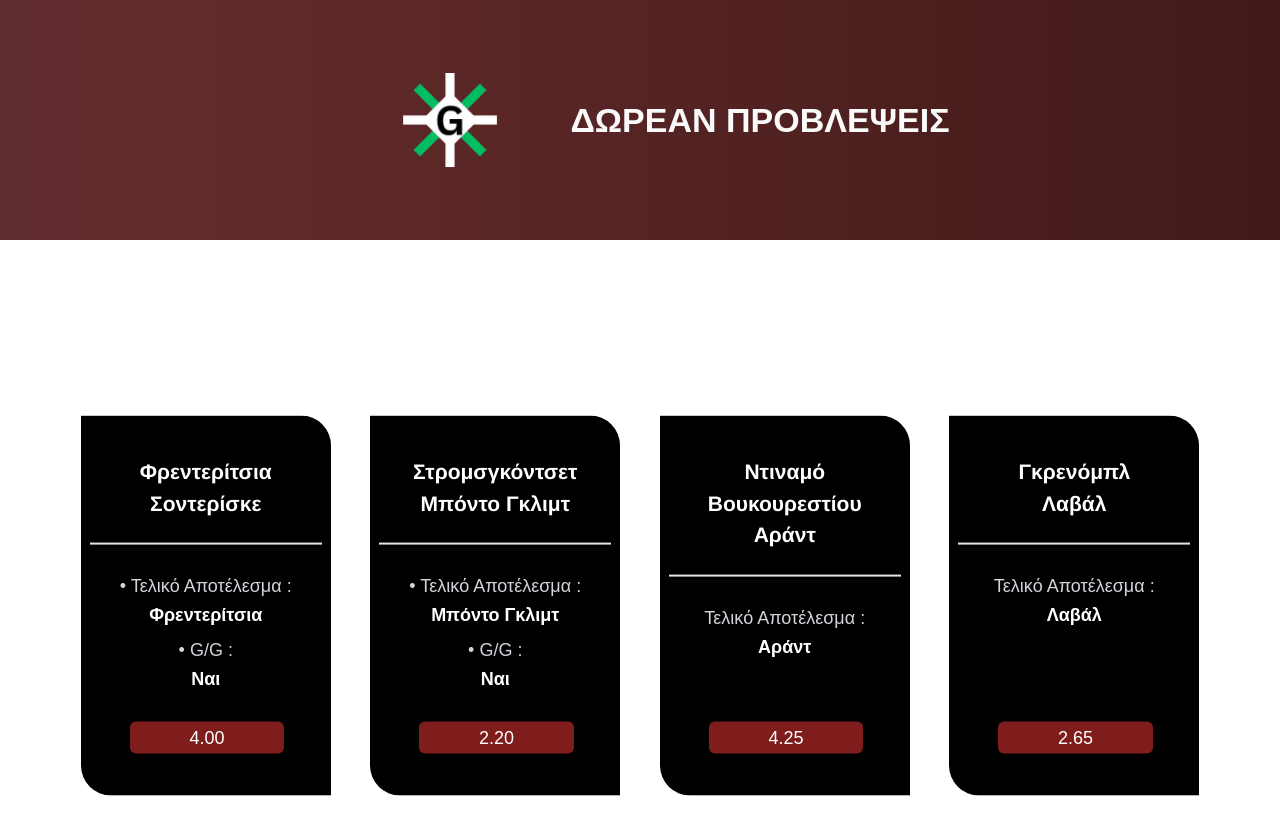
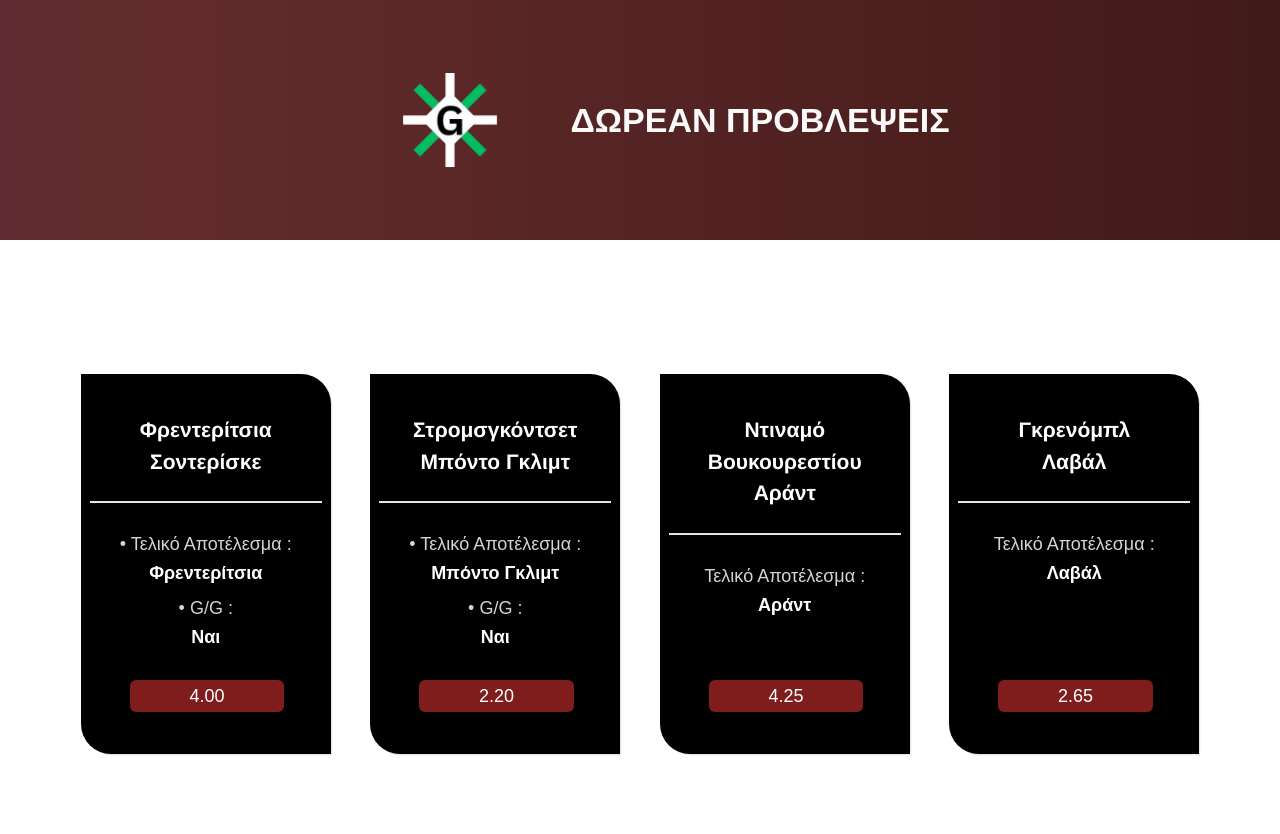
Before and after one commit to MichalisGianniotis/Provlepseis, a Next.js app: page / in a window 1280 px wide. Shown: the top 834 px of the page. Built offline with nearby package versions, Linux system fonts and the light colour scheme.

Commit message:
15/8 commit

```diff
--- a/app/globals.css
+++ b/app/globals.css
@@ -42,8 +42,9 @@ body {
   z-index: 3;
   animation-name: matchShow;
   animation-timeline: view();
-  animation-range: entry 0% cover 70%;
+  animation-range: entry 0% cover 60%;
   animation-fill-mode: forwards;
+  transform: translateY(160px);
 }
 @keyframes matchShow {
     0% {
@@ -52,6 +53,7 @@ body {
     }
     50% {
         box-shadow: none;
+        transform: translateY(-30px);
     }
     100% {
         box-shadow: 10px 10px 5px #7f1d1d;
```
